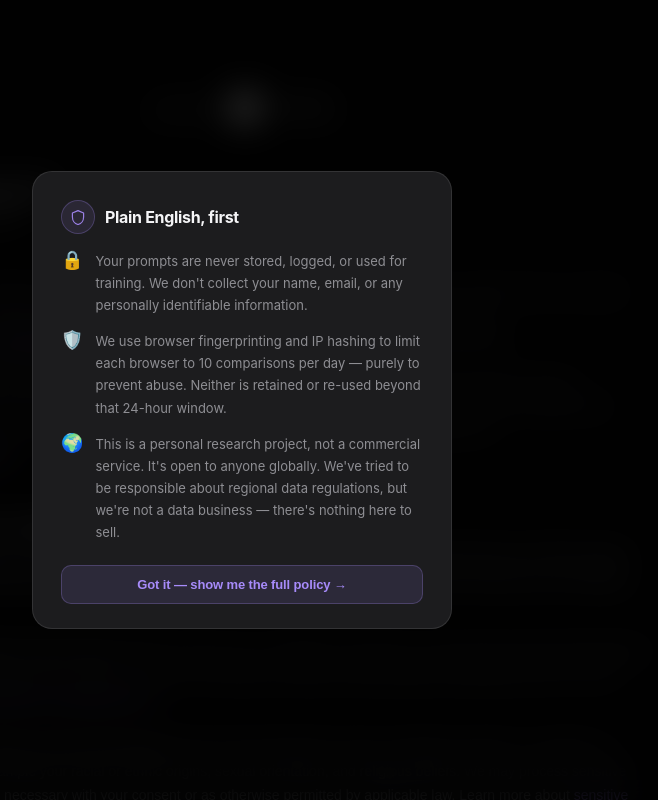
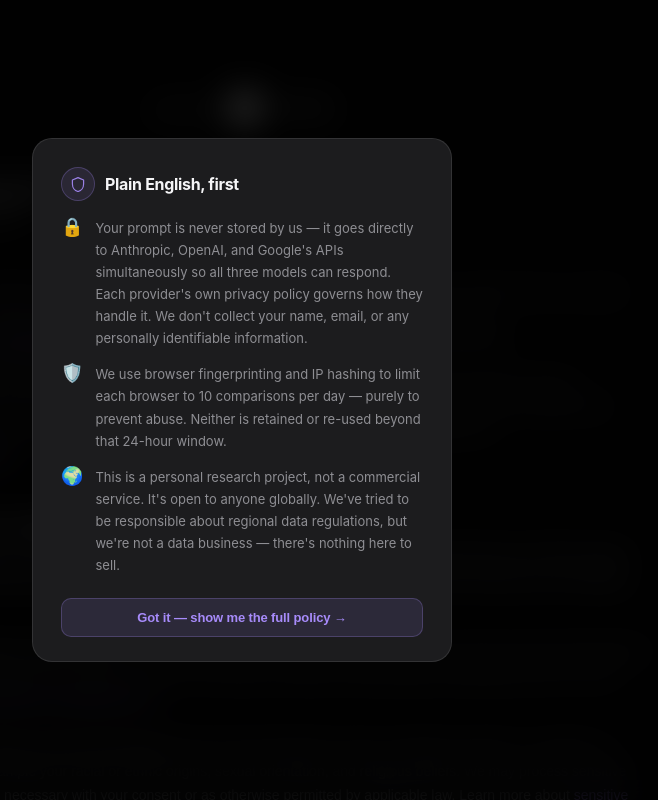
Before and after one commit to abhi-ai-projects/frontier-pulse, a Next.js app: page /privacy in a window 1280 px wide. Shown: the top 800 px of the page, without its empty margins (398-1056 px from the left). Built offline with nearby package versions, Linux system fonts and the light colour scheme.

Commit message:
Tighten privacy disclosures: name API providers, scope 'never stored' claim

```diff
--- a/app/page.tsx
+++ b/app/page.tsx
@@ -49,7 +49,7 @@ const TASK_CATEGORIES = [
 // ─── Rotating hook lines (hero subtitle) ─────────────────────────────────────
 const HOOK_LINES = [
   "Enter any prompt — see three frontier models respond in real time.",
-  "Your prompt goes directly to the models — never stored, never logged.",
+  "Your prompt goes directly to the models — never stored by us.",
   "Explore timing, scores, and an honest verdict in the Analyze tab.",
 ];
 
--- a/app/privacy/page.tsx
+++ b/app/privacy/page.tsx
@@ -120,7 +120,7 @@ export default function PrivacyPage() {
               {[
                 {
                   icon: "🔒",
-                  text: "Your prompts are never stored, logged, or used for training. We don't collect your name, email, or any personally identifiable information.",
+                  text: "Your prompt is never stored by us — it goes directly to Anthropic, OpenAI, and Google's APIs simultaneously so all three models can respond. Each provider's own privacy policy governs how they handle it. We don't collect your name, email, or any personally identifiable information.",
                 },
                 {
                   icon: "🛡️",
```
